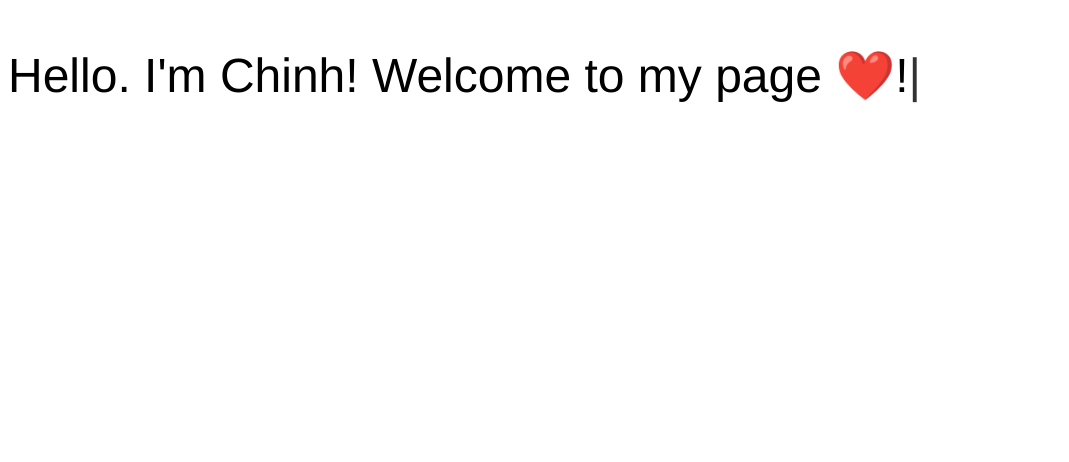
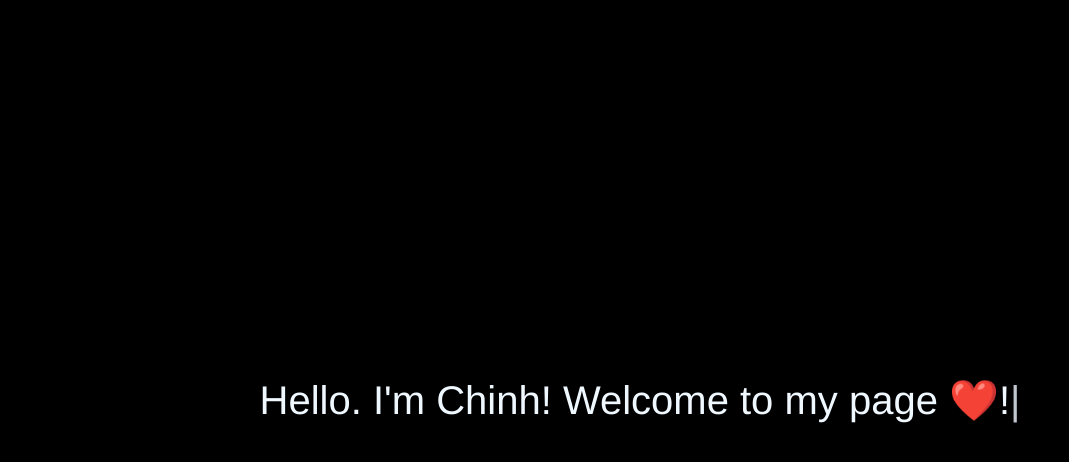
Before and after one commit to buicaochinh/buicaochinh.github.io, a plain HTML site: page index.html in a window 1280 px wide. Shown: the whole page, without its empty margins (0-1069 px from the left). Drawn offline with Linux system fonts and the light colour scheme.

Commit message:
change css

```diff
--- a/index.html
+++ b/index.html
@@ -4,12 +4,15 @@
 <head>
   <meta charset="utf-8">
   <link rel="stylesheet" href="./styles/index.css">
+  <link rel="icon" type="image/x-icon" href="/images/favicon.ico">
   <title>Bùi Cao Chinh</title>
 </head>
 
 <body>
-  <div class="container">
-    <p id="message"></p>
+  <div class="wrapper">
+    <div class="greeting">
+      <p id="message"></p>
+    </div>
   </div>
   <script src="./scripts/index.js"></script>
 </body>
--- a/styles/index.css
+++ b/styles/index.css
@@ -1,14 +1,36 @@
+* {
+  margin: 0;
+  padding: 0;
+  box-sizing: border-box;
+}
+
 body {
   font-family: Avenir, Helvetica, Arial, sans-serif;
   -webkit-font-smoothing: antialiased;
   -moz-osx-font-smoothing: grayscale;
+  height: 100vh;
 }
 
-.container {
-  font-size: 3rem;
+#message {
+  font-size: 2.5rem;
 }
 
-span{
+.wrapper {
+  height: 100%;
+}
+
+.greeting {
+  display: flex;
+  justify-content: center;
+  align-items: center;
+  background-color: black;
+  color: aliceblue;
+  padding: 1rem;
+  margin-bottom: 1rem;
+  height: 100%;
+}
+
+span {
   animation: blinker 1s linear infinite;
 }
 
```
Also changed, not shown: images/avt.jpg (added), images/favicon.ico (added).
